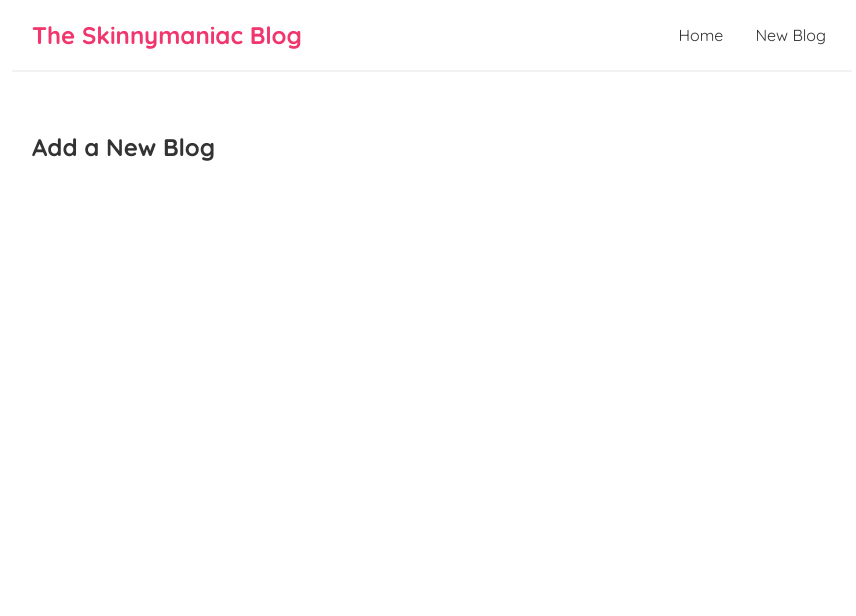
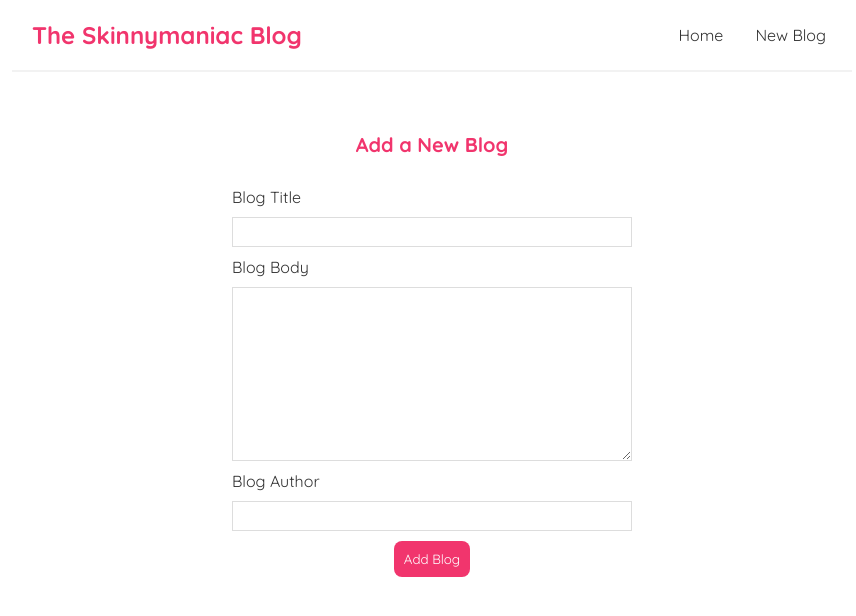
Before and after one commit to FaiazMursalin/skinnymaniac-blog, a React (Create React App) app: page /create in a window 1280 px wide. Shown: the top 616 px of the page, without its empty margins (208-1064 px from the left). Built offline with nearby package versions, Linux system fonts and the light colour scheme.

Commit message:
can make new blog and delete blog also added 404 pages

```diff
--- a/src/App.js
+++ b/src/App.js
@@ -3,6 +3,7 @@ import Home from './Home';
 import Create from './Create';
 import {BrowserRouter as Router,Route,Switch} from 'react-router-dom';
 import BlogDetails from './BlogDetails';
+import NotFound from './NotFound';
 
 function App() {
 
@@ -23,6 +24,9 @@ function App() {
             <Route path="/blogs/:id">
               <BlogDetails />
             </Route>
+            <Route path="*">
+              <NotFound />
+            </Route>
 
           </Switch>
       </div>
--- a/src/BlogDetails.js
+++ b/src/BlogDetails.js
@@ -1,8 +1,18 @@
 import {useParams} from "react-router-dom";
 import useFetch from "./useFetch";
+import { useHistory } from "react-router";
 const BlogDetails = () => {
     const {id} =useParams();
     const {data:blog,err,isPending} = useFetch('http://localhost:8000/blogs/' + id);
+    const history = useHistory();
+    const handleDelete=()=>{
+        fetch('http://localhost:8000/blogs/'+blog.id,{
+            method:'DELETE'
+        }).then(()=>{
+            history.push('/');
+        })
+
+    }
 
     return (
         <div className="blog-details">
@@ -13,6 +23,7 @@ const BlogDetails = () => {
                     <h2>{blog.title}</h2>
                     <p>- Written By {blog.author}</p>
                     <div>{blog.body}</div>
+                    <button onClick={handleDelete}>Delete</button>
                 </article>
             )}
 
--- a/src/Create.js
+++ b/src/Create.js
@@ -1,7 +1,54 @@
+import { useState } from "react";
+import { useHistory } from "react-router";
+
 const Create = () => {
+    const [title,setTitle]=useState('');
+    const [body,setBody]=useState('');
+    const [author,setAuthor]=useState('');
+    const [isPending,setIsPending]=useState(false);
+    const history = useHistory();
+    const handleSubmit=(e)=>{
+        e.preventDefault();
+        const blog = {title,body,author};
+        setIsPending(true);
+        fetch('http://localhost:8000/blogs',{
+            method:'POST',
+            headers:{"Content-Type":"application/json"},
+            body:JSON.stringify(blog)
+        }).then(()=>{
+            //console.log('new blog added');
+            setIsPending(false);
+            history.push('/');
+        });
+    }
     return (
         <div className="create">
             <h2>Add a New Blog</h2>
+            <form onSubmit={handleSubmit}>
+                <label >Blog Title</label>
+                <input
+                    type="text"
+                    required
+                    value={title}
+                    onChange={(e)=>setTitle(e.target.value)}
+                />
+                <label >Blog Body</label>
+                <textarea rows="10"
+                required
+                value={body}
+                onChange={(e)=>setBody(e.target.value)}
+                ></textarea>
+                <label >Blog Author</label>
+                <input
+                    type="text"
+                    required
+                    value={author}
+                    onChange={(e)=>setAuthor(e.target.value)}
+                />
+
+                {!isPending&&<button>Add Blog</button>}
+                {isPending&&<button>Adding Blog . . .</button>}
+            </form>
 
         </div>
      );
--- /dev/null
+++ b/src/NotFound.js
@@ -0,0 +1,12 @@
+import { Link } from "react-router-dom";
+const NotFound = () => {
+    return (
+        <div className="not-found">
+            <h2>Sorry page not found</h2>
+            <Link to="/">Back to Homepage?</Link>
+
+        </div>
+     );
+}
+
+export default NotFound
--- a/src/index.css
+++ b/src/index.css
@@ -68,3 +68,44 @@
 .blog-details div{
   margin: 20px 0;
 }
+.blog-details button{
+  background: #f1356d;
+  color: #fff;
+  border: 0;
+  padding: 10px;
+  border-radius: 8px;
+  cursor: pointer;
+}
+
+/*create new blog form*/
+.create{
+  max-width: 400px;
+  margin:0 auto;
+  text-align: center;
+}
+.create label{
+  text-align: left;
+  display: block;
+}
+.create h2{
+  font-size: 20px;
+  color: #f1356d;
+  margin-bottom: 30px;
+}
+.create input, .create textarea, .create select{
+  width: 100%;
+  padding: 6px 10px;
+  margin: 10px 0;
+  border: 1px solid #ddd;
+  box-sizing: border-box;
+  display: block;
+
+}
+.create button{
+  background: #f1356d;
+  color: #fff;
+  border: 0;
+  padding: 10px;
+  border-radius: 8px;
+  cursor: pointer;
+}
```
Also changed, not shown: data/database.json (+25 -13 lines).
